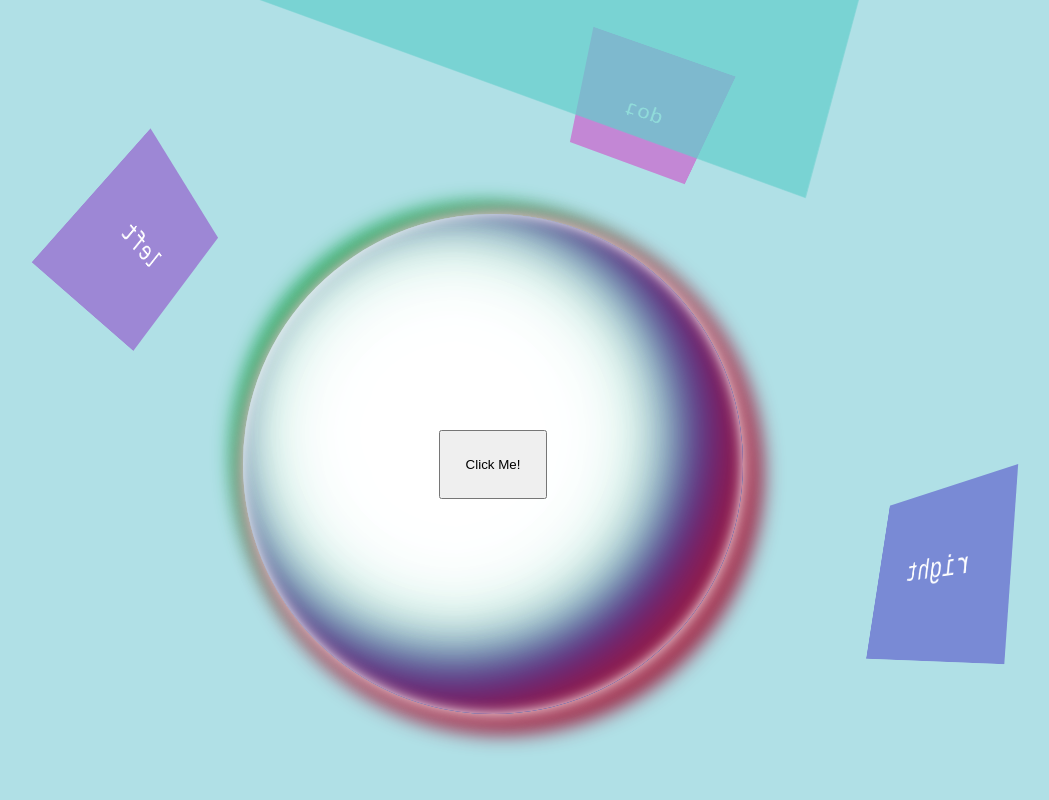
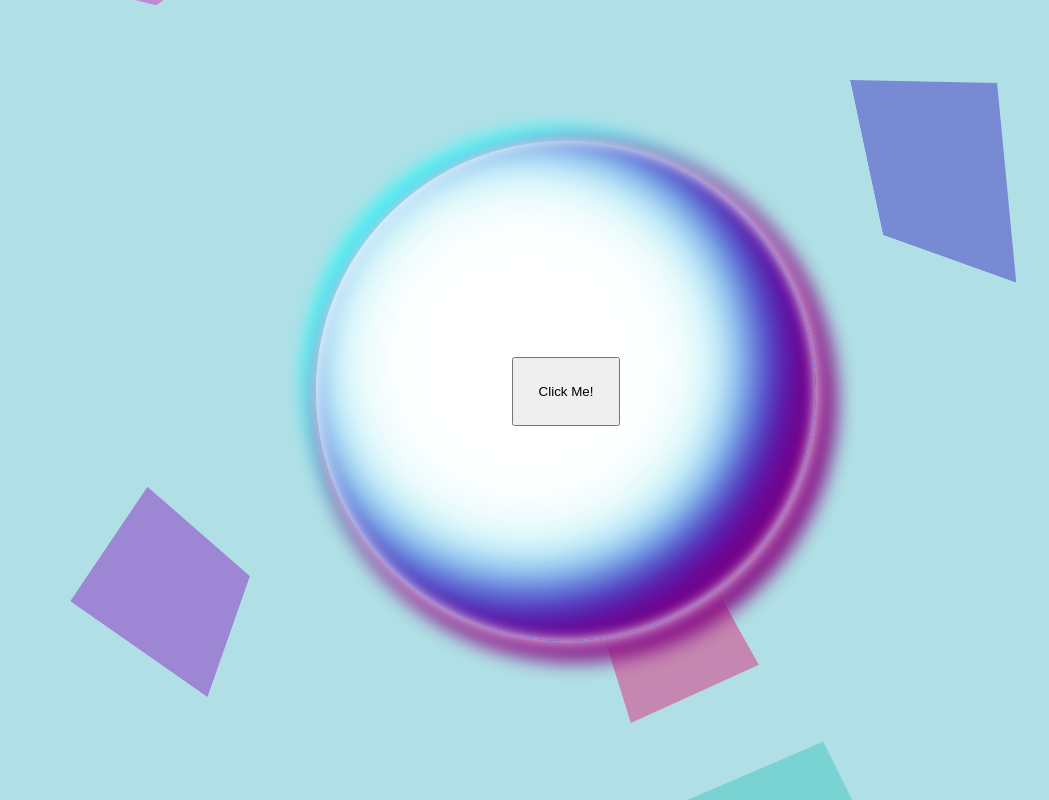
Before and after one commit to Leeseunghwan7305/Ts-Youtube, a React (Create React App) app: page /explore in a window 1280 px wide. Shown: the whole page, without its empty margins (123-1172 px from the left). Built offline with nearby package versions, Linux system fonts and the light colour scheme.

Commit message:
[add] list - border

```diff
--- a/src/components/Nav/Nav.module.scss
+++ b/src/components/Nav/Nav.module.scss
@@ -11,6 +11,7 @@
   box-sizing: border-box;
   z-index: 5;
   transition: all 1s;
+  border-bottom: 1px solid black;
 
   .img {
     background-image: url("https://drive.google.com/file/d/1a6CX6A_wKPmCrA1IA7ja7g93qauCYuaj/view");
--- a/src/components/Screen/Screen.tsx
+++ b/src/components/Screen/Screen.tsx
@@ -10,28 +10,27 @@ const Screen = ({ screenToggle, setScreenToggle }: Props) => {
       <div className={styles.scene}>
         {" "}
         <div className={styles.cube}>
-          <div className={`${styles.cube__face} ${styles.cube__faceFront}`}>
-            front
-          </div>
-          <div className={`${styles.cube__face} ${styles.cube__faceBack}`}>
-            back
-          </div>
-          <div className={`${styles.cube__face} ${styles.cube__faceRight}`}>
-            right
-          </div>
-          <div className={`${styles.cube__face} ${styles.cube__faceLeft}`}>
-            left
-          </div>
-          <div className={`${styles.cube__face} ${styles.cube__faceTop}`}>
-            top
-          </div>
-          <div className={`${styles.cube__face} ${styles.cube__faceBottom}`}>
-            bottom
-          </div>
+          <div
+            className={`${styles.cube__face} ${styles.cube__faceFront}`}
+          ></div>
+          <div
+            className={`${styles.cube__face} ${styles.cube__faceBack}`}
+          ></div>
+          <div
+            className={`${styles.cube__face} ${styles.cube__faceRight}`}
+          ></div>
+          <div
+            className={`${styles.cube__face} ${styles.cube__faceLeft}`}
+          ></div>
+          <div className={`${styles.cube__face} ${styles.cube__faceTop}`}></div>
+          <div
+            className={`${styles.cube__face} ${styles.cube__faceBottom}`}
+          ></div>
         </div>
       </div>
       <div className={styles.ClickCircle}>
         <button
+          className={styles.button}
           onClick={() => {
             setScreenToggle(!screenToggle);
           }}
--- a/src/components/Tap/Tap.module.scss
+++ b/src/components/Tap/Tap.module.scss
@@ -20,6 +20,7 @@
     text-align: center;
     list-style: none;
     text-decoration: none;
+    border-bottom: 1px solid black;
   }
   .link {
     justify-content: flex-start;
--- a/src/components/Video/Video.module.scss
+++ b/src/components/Video/Video.module.scss
@@ -12,6 +12,10 @@
     }
     .introduce {
       position: relative;
+      h1 {
+        display: flex;
+        align-items: center;
+      }
       .subscribe {
         position: absolute;
         top: 5px;
@@ -57,11 +61,14 @@
   .userComment {
     display: flex;
     margin: 20px;
+    border-bottom: 1px solid black;
     img {
+      justify-content: center;
       height: 50px;
       width: 50px;
       border-radius: 50%;
       margin-right: 20px;
+      margin-top: 20px;
     }
     .userChat {
       p {
@@ -92,6 +99,14 @@
 .margin {
   margin-left: 200px;
 }
+.userContent {
+  p:nth-child(1) {
+    font-size: 20px;
+  }
+  p:nth-child(2) {
+    font-size: 20px;
+  }
+}
 @media screen and (max-width: 1100px) {
   .side {
   }
@@ -109,6 +124,15 @@
       margin-left: 16px;
     }
   }
+  .videoImg {
+    .introduce {
+      h1 {
+        font-size: 25px;
+        display: flex;
+        align-items: center;
+      }
+    }
+  }
 }
 @media screen and (min-width: 1100px) {
   .video {
--- a/src/components/Video/Video.tsx
+++ b/src/components/Video/Video.tsx
@@ -124,10 +124,10 @@ const Video = ({
               <img
                 src={item.snippet.topLevelComment.snippet.authorProfileImageUrl}
               />
-              <div>
-                <p>{item.snippet.topLevelComment.snippet.authorDisplayname}</p>
+              <div className={styles.userContent}>
+                <p>{item.snippet.topLevelComment.snippet.authorDisplayName}</p>
                 <p>{item.snippet.topLevelComment.snippet.textOriginal}</p>
-                <p>{item.snippet.topLevelComment.snippet.likeCount}</p>
+                <p>추천수:{item.snippet.topLevelComment.snippet.likeCount}</p>
               </div>
             </div>
           ))}
```
